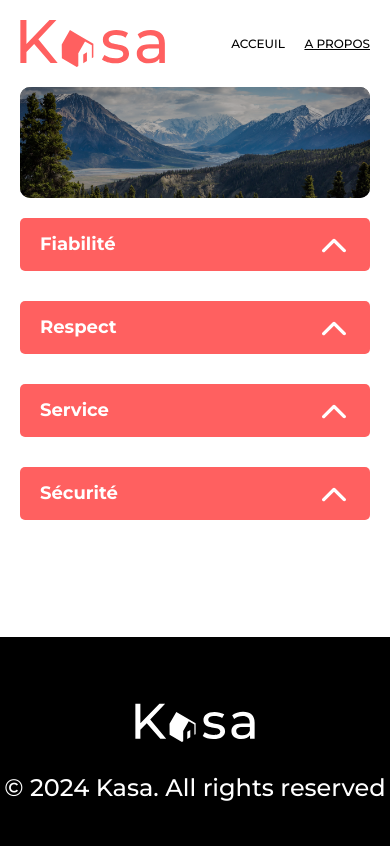
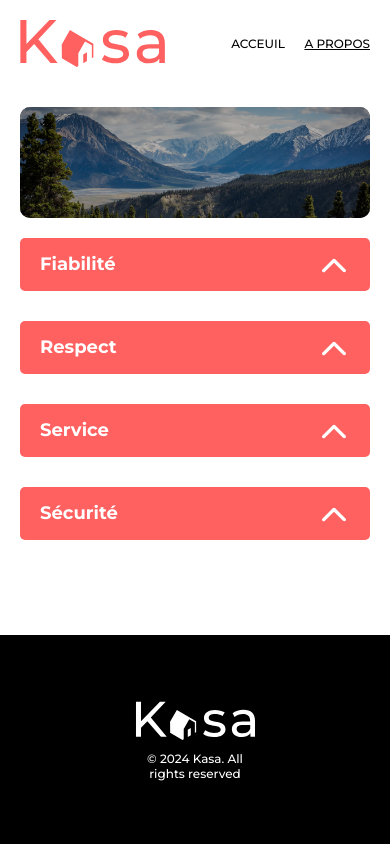
Before and after one commit to Thomagotchi/Kasa, a React (Create React App) app: page /A-Propos in a window 390 px wide. Built offline with nearby package versions, Linux system fonts and the light colour scheme.

Commit message:
Footer + A Propos  responsive

```diff
--- a/src/Pages/APropos/PageAPropos.scss
+++ b/src/Pages/APropos/PageAPropos.scss
@@ -1,8 +1,8 @@
 .about-container {
     max-width: 1240px;
     padding: 0 20px;
-    margin: 0 auto;
-    min-height: 65.2dvh;
+    width: calc(100dvw - 40px);
+    margin: 0 auto auto auto;
 }
 
 .dropdown-container {
--- a/src/components/Footer/Footer.scss
+++ b/src/components/Footer/Footer.scss
@@ -4,7 +4,8 @@ footer {
     background-color: black;
     width: 100%;
     height: 129px;
-    margin-top: auto;
+    flex-direction: end;
+    margin-top: auto!important;
     padding: 66px 0 14px 0;
 
     .footer-container {
@@ -17,11 +18,33 @@ footer {
 
 
         p {
+            text-align: center;
             margin: 30px 0 0 0;
             font-weight: 500;
-            font-size: 24px;
+            font-size: clamp(12px, 3vw, 24px);
             font-family: 'Montserrat';
             color: white;
         }
     }
 }
+
+@media (max-width: 580px) {
+footer {
+    .footer-container {
+        p {
+            margin: 10px 0 0 0;
+            max-width: 150px;
+        }
+    }
+}
+}
+
+@media (max-width: 450px) {
+footer {
+    .footer-container {
+        p {
+            max-width: 133px;
+        }
+    }
+}
+}
--- a/src/components/Header/Header.scss
+++ b/src/components/Header/Header.scss
@@ -1,6 +1,7 @@
 .header {
     display: flex;
-    max-width: 1240px;
+    max-width: 1200px;
+    width: calc(100dvw - 40px);
     padding: 0 20px;
     margin: clamp(20px, 3%, 30px) auto;
     justify-content: space-between;
--- a/src/index.scss
+++ b/src/index.scss
@@ -6,7 +6,9 @@ body {
 }
 
 #root {
-  min-height: 97vh;
+  flex-direction: column;
+  display: flex;
+  min-height: 100dvh;
 }
 
 a {
```
